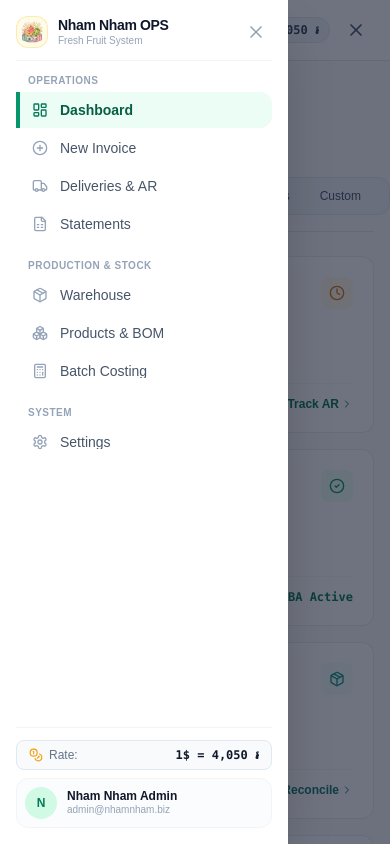
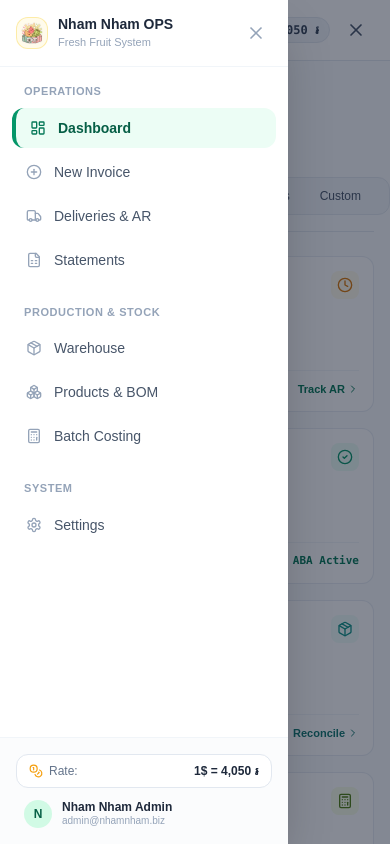
Before and after one commit to Swordsman1313/NhamSystem, a Next.js app: page / in a window 390 px wide. Both pictures are taken after a click on the button "Toggle navigation drawer". Shown: the top 844 px of the page. Built offline with nearby package versions, Linux system fonts and the light colour scheme; no server answers; the database is empty; a web font is replaced by a local one.

Commit message:
feat(mobile): de-duplicate mobile header, tighten KPI card density, and isolate drawer backdrop

```diff
--- a/app/page.tsx
+++ b/app/page.tsx
@@ -248,30 +248,30 @@ export default function DashboardPage() {
       {/* KPI Cards Grid */}
       <div className="grid grid-cols-1 sm:grid-cols-2 lg:grid-cols-4 gap-4">
         {/* Card 1: Unpaid Receivables */}
-        <div className="bg-white rounded-xl p-5 border border-slate-200/80 shadow-xs relative overflow-hidden group hover:border-amber-300 transition-colors">
+        <div className="bg-white rounded-xl p-3.5 sm:p-5 border border-slate-200/80 shadow-xs relative overflow-hidden group hover:border-amber-300 transition-colors">
           <div className="flex items-center justify-between">
-            <span className="text-xs font-bold text-slate-500 uppercase tracking-wider">
+            <span className="text-xs font-semibold text-slate-500 uppercase tracking-wider">
               Pending AR (Net 15)
             </span>
-            <div className="w-8 h-8 rounded-lg bg-amber-50 text-amber-600 flex items-center justify-center">
+            <div className="w-7 h-7 sm:w-8 sm:h-8 rounded-lg bg-amber-50 text-amber-600 flex items-center justify-center shrink-0">
               <Clock className="w-4 h-4" />
             </div>
           </div>
-          <div className="mt-3">
-            <div className="text-2xl font-black text-slate-900 tracking-tight">
+          <div className="mt-2.5 sm:mt-3">
+            <div className="text-2xl font-bold text-slate-900 tracking-tight">
               {formatUSD(totalReceivablesUSD)}
             </div>
-            <div className="text-xs font-semibold text-amber-700 mt-0.5">
+            <div className="text-[11px] font-semibold text-amber-700 mt-0.5 sm:mt-1">
               ≈ {formatKHR(totalReceivablesKHR)}
             </div>
           </div>
-          <div className="mt-3 pt-3 border-t border-slate-100 flex items-center justify-between text-xs">
-            <span className="text-slate-500 font-medium">
+          <div className="mt-2.5 sm:mt-3 pt-2.5 sm:pt-3 border-t border-slate-100 flex items-center justify-between text-[11px] sm:text-xs text-slate-400">
+            <span className="text-slate-500 font-medium truncate">
               {pendingInvoicesCount} {pendingInvoicesCount === 1 ? 'invoice' : 'invoices'} pending
             </span>
             <Link
               href="/deliveries?status=pending"
-              className="text-emerald-700 font-semibold hover:underline inline-flex items-center"
+              className="text-emerald-700 font-semibold hover:underline inline-flex items-center shrink-0 ml-2"
             >
               Track AR <ChevronRight className="w-3 h-3 ml-0.5" />
             </Link>
@@ -279,57 +279,57 @@ export default function DashboardPage() {
         </div>
 
         {/* Card 2: Settled Cash/ABA Revenue */}
-        <div className="bg-white rounded-xl p-5 border border-slate-200/80 shadow-xs relative overflow-hidden group hover:border-emerald-300 transition-colors">
+        <div className="bg-white rounded-xl p-3.5 sm:p-5 border border-slate-200/80 shadow-xs relative overflow-hidden group hover:border-emerald-300 transition-colors">
           <div className="flex items-center justify-between">
-            <span className="text-xs font-bold text-slate-500 uppercase tracking-wider">
+            <span className="text-xs font-semibold text-slate-500 uppercase tracking-wider">
               Collected Revenue
             </span>
-            <div className="w-8 h-8 rounded-lg bg-emerald-50 text-emerald-600 flex items-center justify-center">
+            <div className="w-7 h-7 sm:w-8 sm:h-8 rounded-lg bg-emerald-50 text-emerald-600 flex items-center justify-center shrink-0">
               <CheckCircle2 className="w-4 h-4" />
             </div>
           </div>
-          <div className="mt-3">
-            <div className="text-2xl font-black text-slate-900 tracking-tight">
+          <div className="mt-2.5 sm:mt-3">
+            <div className="text-2xl font-bold text-slate-900 tracking-tight">
               {formatUSD(totalPaidRevenueUSD)}
             </div>
-            <div className="text-xs font-semibold text-emerald-700 mt-0.5">
+            <div className="text-[11px] font-semibold text-emerald-700 mt-0.5 sm:mt-1">
               {paidInvoicesCount} {paidInvoicesCount === 1 ? 'settled invoice' : 'settled invoices'}
             </div>
           </div>
-          <div className="mt-3 pt-3 border-t border-slate-100 flex items-center justify-between text-xs">
+          <div className="mt-2.5 sm:mt-3 pt-2.5 sm:pt-3 border-t border-slate-100 flex items-center justify-between text-[11px] sm:text-xs text-slate-400">
             <span className="text-slate-500 font-medium">Settled Invoices</span>
             <span className="text-emerald-700 font-semibold font-mono">ABA Active</span>
           </div>
         </div>
 
         {/* Card 3: Units Delivered */}
-        <div className="bg-white rounded-xl p-5 border border-slate-200/80 shadow-xs relative overflow-hidden group hover:border-teal-300 transition-colors">
+        <div className="bg-white rounded-xl p-3.5 sm:p-5 border border-slate-200/80 shadow-xs relative overflow-hidden group hover:border-teal-300 transition-colors">
           <div className="flex items-center justify-between">
-            <span className="text-xs font-bold text-slate-500 uppercase tracking-wider">
+            <span className="text-xs font-semibold text-slate-500 uppercase tracking-wider">
               Boxes Delivered
             </span>
-            <div className="w-8 h-8 rounded-lg bg-teal-50 text-teal-600 flex items-center justify-center">
+            <div className="w-7 h-7 sm:w-8 sm:h-8 rounded-lg bg-teal-50 text-teal-600 flex items-center justify-center shrink-0">
               <Package className="w-4 h-4" />
             </div>
           </div>
-          <div className="mt-3">
-            <div className="text-2xl font-black text-slate-900 tracking-tight">
+          <div className="mt-2.5 sm:mt-3">
+            <div className="text-2xl font-bold text-slate-900 tracking-tight">
               {totalUnitsDelivered.toLocaleString()}{' '}
-              <span className="text-sm font-semibold text-slate-500 font-normal">boxes</span>
+              <span className="text-sm font-normal text-slate-500">boxes</span>
             </div>
-            <div className="text-xs font-semibold text-teal-700 mt-0.5">
+            <div className="text-[11px] font-semibold text-teal-700 mt-0.5 sm:mt-1 truncate">
               {branchesDeliveredCount > 0
                 ? `Across ${branchesDeliveredCount} ${branchesDeliveredCount === 1 ? 'partner branch' : 'partner branches'}`
                 : 'No deliveries in period'}
             </div>
           </div>
-          <div className="mt-3 pt-3 border-t border-slate-100 flex items-center justify-between text-xs">
-            <span className="text-slate-500 font-medium">
+          <div className="mt-2.5 sm:mt-3 pt-2.5 sm:pt-3 border-t border-slate-100 flex items-center justify-between text-[11px] sm:text-xs text-slate-400">
+            <span className="text-slate-500 font-medium truncate">
               Avg ~{avgBoxesPerDelivery} boxes / delivery
             </span>
             <Link
               href="/statements"
-              className="text-teal-700 font-semibold hover:underline inline-flex items-center"
+              className="text-teal-700 font-semibold hover:underline inline-flex items-center shrink-0 ml-2"
             >
               Reconcile <ChevronRight className="w-3 h-3 ml-0.5" />
             </Link>
@@ -337,31 +337,31 @@ export default function DashboardPage() {
         </div>
 
         {/* Card 4: Landed Unit Cost BOM */}
-        <div className="bg-white rounded-xl p-5 border border-slate-200/80 shadow-xs relative overflow-hidden group hover:border-citrus-400 transition-colors">
+        <div className="bg-white rounded-xl p-3.5 sm:p-5 border border-slate-200/80 shadow-xs relative overflow-hidden group hover:border-citrus-400 transition-colors">
           <div className="flex items-center justify-between">
-            <span className="text-xs font-bold text-slate-500 uppercase tracking-wider">
+            <span className="text-xs font-semibold text-slate-500 uppercase tracking-wider">
               Landed Unit Cost
             </span>
-            <div className="w-8 h-8 rounded-lg bg-lime-50 text-lime-700 flex items-center justify-center">
+            <div className="w-7 h-7 sm:w-8 sm:h-8 rounded-lg bg-lime-50 text-lime-700 flex items-center justify-center shrink-0">
               <Calculator className="w-4 h-4" />
             </div>
           </div>
-          <div className="mt-3">
-            <div className="text-2xl font-black text-slate-900 tracking-tight">
+          <div className="mt-2.5 sm:mt-3">
+            <div className="text-2xl font-bold text-slate-900 tracking-tight">
               ${landedCostUSD.toFixed(2)}{' '}
-              <span className="text-sm font-semibold text-slate-500 font-normal">/ box</span>
+              <span className="text-sm font-normal text-slate-500">/ box</span>
             </div>
-            <div className="text-xs font-semibold text-lime-800 mt-0.5">
+            <div className="text-[11px] font-semibold text-lime-800 mt-0.5 sm:mt-1 truncate">
               {latestBatch ? `Batch ${latestBatch.batchNumber} (${formatDateDisplay(latestBatch.date)})` : 'Fruit + Weighted BOM + Route Fuel'}
             </div>
           </div>
-          <div className="mt-3 pt-3 border-t border-slate-100 flex items-center justify-between text-xs">
-            <span className="text-slate-500 font-medium">
+          <div className="mt-2.5 sm:mt-3 pt-2.5 sm:pt-3 border-t border-slate-100 flex items-center justify-between text-[11px] sm:text-xs text-slate-400">
+            <span className="text-slate-500 font-medium truncate">
               ≈ {landedCostKHR.toLocaleString()} ៛ / box
             </span>
             <Link
               href="/costing"
-              className="text-lime-800 font-semibold hover:underline inline-flex items-center"
+              className="text-lime-800 font-semibold hover:underline inline-flex items-center shrink-0 ml-2"
             >
               Batch Costing <ChevronRight className="w-3 h-3 ml-0.5" />
             </Link>
--- a/components/Navigation.tsx
+++ b/components/Navigation.tsx
@@ -56,6 +56,18 @@ export default function Navigation() {
     setMobileMenuOpen(false);
   }, [pathname]);
 
+  // Lock body scroll when mobile drawer is open to prevent background scrolling
+  useEffect(() => {
+    if (mobileMenuOpen) {
+      document.body.style.overflow = 'hidden';
+    } else {
+      document.body.style.overflow = 'unset';
+    }
+    return () => {
+      document.body.style.overflow = 'unset';
+    };
+  }, [mobileMenuOpen]);
+
   interface NavItem {
     name: string;
     href: string;
@@ -107,18 +119,6 @@ export default function Navigation() {
     return pathname === href || pathname.startsWith(href + '/');
   };
 
-  const getPageTitle = () => {
-    if (pathname === '/') return 'Dashboard';
-    if (pathname.startsWith('/deliveries/new')) return 'New Invoice';
-    if (pathname.startsWith('/deliveries')) return 'Deliveries & AR';
-    if (pathname.startsWith('/statements')) return 'Statements';
-    if (pathname.startsWith('/products')) return 'Products & BOM';
-    if (pathname.startsWith('/inventory')) return 'Warehouse';
-    if (pathname.startsWith('/costing')) return 'Batch Costing';
-    if (pathname.startsWith('/settings')) return 'Settings';
-    return 'Dashboard';
-  };
-
   return (
     <>
       {/* ======================================================== */}
@@ -129,22 +129,22 @@ export default function Navigation() {
       {/* ======================================================== */}
       {/* 2. MINIMAL MOBILE STICKY TOP BAR (< md)                  */}
       {/* ======================================================== */}
-      <div className="no-print md:hidden sticky top-0 z-40 bg-white/95 backdrop-blur-md border-b border-slate-200 px-4 py-3 flex items-center justify-between">
+      <div className="no-print md:hidden sticky top-0 z-30 bg-white/95 backdrop-blur-md border-b border-slate-200 px-4 py-3 flex items-center justify-between">
         <div className="flex items-center space-x-2.5 min-w-0">
-          <Link href="/" className="shrink-0">
-            <div className="w-8 h-8 p-0.5 rounded-xl bg-amber-50 border border-amber-200 flex items-center justify-center">
+          <Link href="/" className="shrink-0 flex items-center space-x-2.5 group">
+            <div className="w-8 h-8 p-0.5 rounded-xl bg-amber-50 border border-amber-200 flex items-center justify-center shrink-0">
               <img
                 src="/logo.png"
-                alt="Nham Nham"
+                alt="Nham Nham Logo"
                 className="w-full h-full object-contain"
               />
             </div>
+            <div className="min-w-0">
+              <span className="font-extrabold text-slate-900 text-sm leading-tight truncate block">
+                Nham Nham OPS
+              </span>
+            </div>
           </Link>
-          <div className="min-w-0">
-            <h1 className="font-extrabold text-slate-900 text-sm leading-tight truncate">
-              {getPageTitle()}
-            </h1>
-          </div>
         </div>
 
         <div className="flex items-center space-x-2 shrink-0">
@@ -171,55 +171,56 @@ export default function Navigation() {
       {/* 3. MOBILE SLIDE-OVER DRAWER (< md)                       */}
       {/* ======================================================== */}
       {mobileMenuOpen && (
-        <div className="no-print md:hidden fixed inset-0 z-50 flex justify-start">
-          {/* Backdrop with Smooth Fade Animation */}
+        <div className="no-print md:hidden">
+          {/* Backdrop with Full Viewport Overlay (Isolates Background Header) */}
           <div
-            className="fixed inset-0 bg-slate-900/60 backdrop-blur-xs transition-opacity animate-in fade-in duration-200"
+            className="fixed inset-0 bg-slate-900/50 backdrop-blur-xs z-40 transition-opacity animate-in fade-in duration-200"
             onClick={() => setMobileMenuOpen(false)}
           />
 
-          {/* Drawer Container with Smooth Slide-in-from-left Animation */}
-          <div className="relative w-72 max-w-[85vw] bg-white flex flex-col justify-between z-10 shadow-2xl p-4 overflow-y-auto animate-in slide-in-from-left fade-in duration-250 ease-out">
+          {/* Sliding Drawer Panel */}
+          <aside
+            className="fixed inset-y-0 left-0 z-50 w-72 max-w-[85vw] bg-white shadow-2xl flex flex-col justify-between overflow-y-auto animate-in slide-in-from-left fade-in duration-250 ease-out will-change-transform"
+          >
             {/* Drawer Header */}
-            <div className="flex items-center justify-between pb-3 border-b border-slate-100 shrink-0">
+            <div className="p-4 border-b border-slate-100 flex items-center justify-between shrink-0">
               <Link
                 href="/"
                 onClick={() => setMobileMenuOpen(false)}
-                className="flex items-center space-x-2.5 group"
+                className="flex items-center gap-2.5 group"
               >
-                <div className="w-8 h-8 rounded-xl bg-amber-50 border border-amber-200/70 p-1 flex items-center justify-center shadow-2xs group-hover:scale-105 transition-transform duration-200 shrink-0">
+                <div className="w-8 h-8 rounded-xl bg-amber-50 border border-amber-200/70 p-1 flex items-center justify-center shadow-2xs shrink-0">
                   <img
                     src="/logo.png"
                     alt="Nham Nham Logo"
                     className="w-full h-full object-contain"
                   />
                 </div>
-                <div className="flex flex-col min-w-0">
-                  <span className="text-slate-900 font-bold text-sm tracking-tight truncate leading-tight">
+                <div>
+                  <h2 className="text-sm font-bold text-slate-800 leading-tight">
                     Nham Nham OPS
-                  </span>
-                  <span className="text-[10px] text-slate-400 font-medium truncate leading-tight">
-                    Fresh Fruit System
-                  </span>
+                  </h2>
+                  <p className="text-[11px] text-slate-400">Fresh Fruit System</p>
                 </div>
               </Link>
               <button
                 type="button"
                 onClick={() => setMobileMenuOpen(false)}
-                className="p-1.5 rounded-lg text-slate-400 hover:text-slate-700 hover:bg-slate-100 transition cursor-pointer"
+                className="p-1.5 rounded-lg text-slate-400 hover:text-slate-600 hover:bg-slate-100 transition cursor-pointer"
                 aria-label="Close menu"
               >
                 <X className="w-5 h-5" />
               </button>
             </div>
 
-            {/* Drawer Navigation List */}
-            <div className="flex-1 py-3 space-y-4 overflow-y-auto">
+            {/* Drawer Navigation Links */}
+            <div className="flex-1 overflow-y-auto px-3 py-4 space-y-6">
               {navSections.map((section) => (
-                <div key={section.category} className="space-y-0.5">
-                  <div className="px-3 text-[10px] font-bold uppercase tracking-wider text-slate-400 mb-1">
+                <div key={section.category}>
+                  <p className="px-3 text-[11px] font-bold tracking-wider text-slate-400 uppercase mb-2">
                     {section.category}
-                  </div>
+                  </p>
+                  <div className="space-y-1">
                     {section.items.map((item) => {
                       const active = isActive(item.href);
                       const Icon = item.icon;
@@ -229,47 +230,43 @@ export default function Navigation() {
                           key={item.href}
                           href={item.href}
                           onClick={() => setMobileMenuOpen(false)}
-                        className={`flex items-center gap-3 text-sm font-medium transition ${
+                          className={`flex items-center gap-3 px-3.5 py-2.5 rounded-xl text-sm font-medium transition ${
                             active
-                            ? 'bg-emerald-50 text-emerald-800 font-semibold border-l-4 border-emerald-600 pl-3 pr-4 py-2.5 rounded-r-xl rounded-l-none'
-                            : 'text-slate-600 hover:bg-slate-50 hover:text-slate-900 px-4 py-2.5 rounded-xl'
+                              ? 'bg-emerald-50 text-emerald-800 font-semibold border-l-4 border-emerald-600'
+                              : 'text-slate-600 hover:bg-slate-50 hover:text-slate-900'
                           }`}
                         >
-                        <Icon
-                          className={`w-4 h-4 shrink-0 transition-colors ${
-                            active ? 'text-emerald-700' : 'text-slate-400'
-                          }`}
-                        />
-                        <span className="truncate leading-none">{item.name}</span>
+                          <Icon className={`w-4 h-4 shrink-0 ${active ? 'text-emerald-700' : 'text-slate-400'}`} />
+                          <span className="truncate">{item.name}</span>
                         </Link>
                       );
                     })}
                   </div>
+                </div>
               ))}
             </div>
 
-            {/* Drawer Footer */}
-            <div className="pt-3 border-t border-slate-100 space-y-2 shrink-0">
+            {/* Pinned Footer */}
+            <div className="p-4 border-t border-slate-100 bg-slate-50/50 space-y-3 shrink-0">
               <Link
                 href="/settings"
                 onClick={() => setMobileMenuOpen(false)}
-                className="w-full py-1.5 px-3 bg-slate-50 border border-slate-200 rounded-lg flex items-center justify-between text-xs text-slate-600 hover:bg-slate-100 transition"
+                className="flex items-center justify-between px-3 py-2 bg-white rounded-xl border border-slate-200 text-xs text-slate-600 hover:bg-slate-50 transition"
               >
                 <div className="flex items-center space-x-1.5 text-slate-500">
                   <Coins className="w-3.5 h-3.5 text-amber-500" />
                   <span>Rate:</span>
                 </div>
-                <span className="font-mono font-bold text-slate-900">
+                <span className="font-semibold text-slate-800">
                   1$ = {exchangeRate.toLocaleString()} ៛
                 </span>
               </Link>
-              <div className="flex items-center justify-between p-2 rounded-xl bg-slate-50/60 border border-slate-100">
-                <div className="flex items-center space-x-2.5 min-w-0">
-                  <div className="w-8 h-8 rounded-full bg-emerald-100 text-emerald-700 font-bold flex items-center justify-center text-xs shrink-0 shadow-2xs">
+              <div className="flex items-center gap-2.5 px-2">
+                <div className="w-7 h-7 rounded-full bg-emerald-100 text-emerald-800 flex items-center justify-center font-bold text-xs shrink-0 shadow-2xs">
                   N
                 </div>
-                  <div className="min-w-0">
-                    <p className="text-xs font-bold text-slate-900 truncate leading-tight">
+                <div className="flex-1 min-w-0">
+                  <p className="text-xs font-semibold text-slate-800 truncate leading-tight">
                     Nham Nham Admin
                   </p>
                   <p className="text-[10px] text-slate-400 truncate leading-tight">
@@ -278,8 +275,7 @@ export default function Navigation() {
                 </div>
               </div>
             </div>
-            </div>
-          </div>
+          </aside>
         </div>
       )}
     </>
```
Lines whose indentation alone changed are shown as unchanged.
